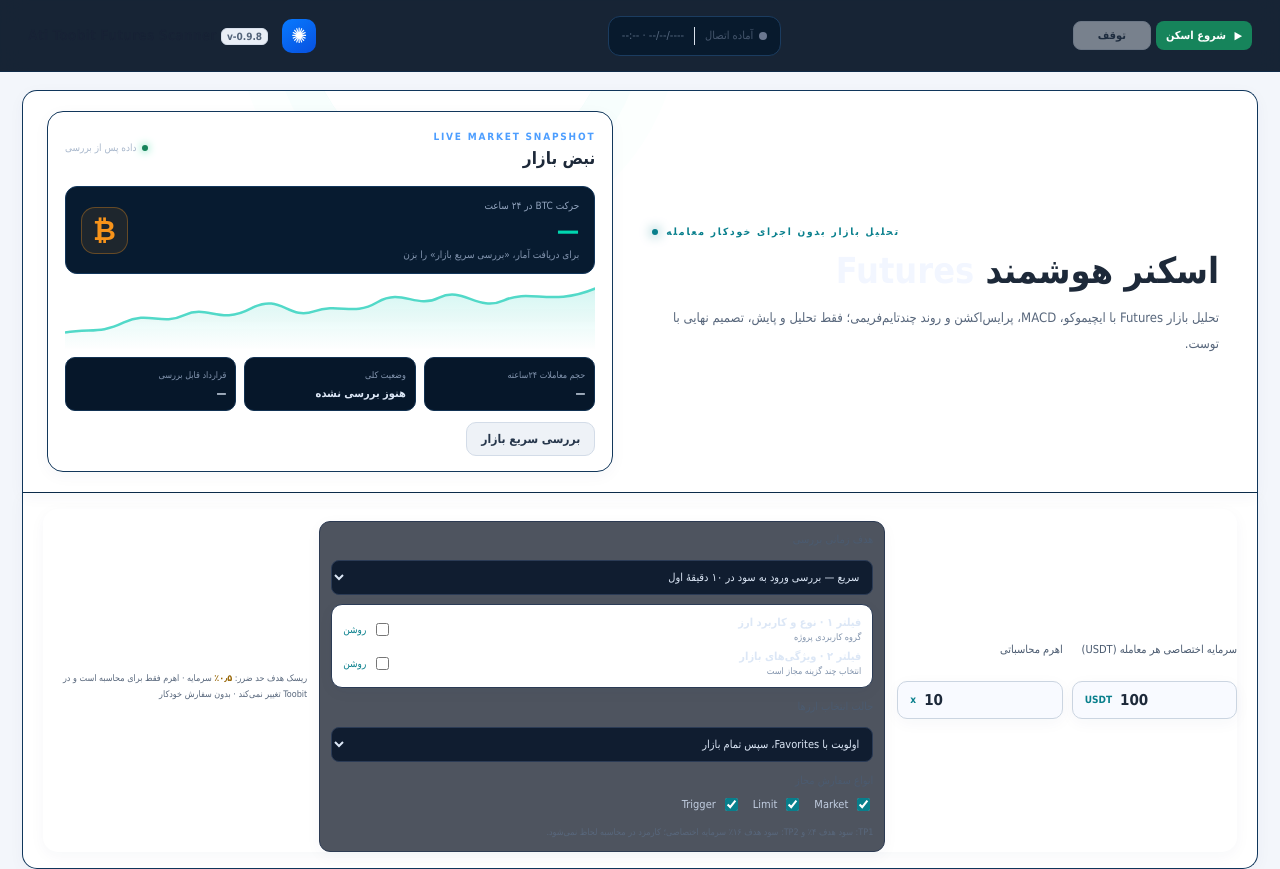
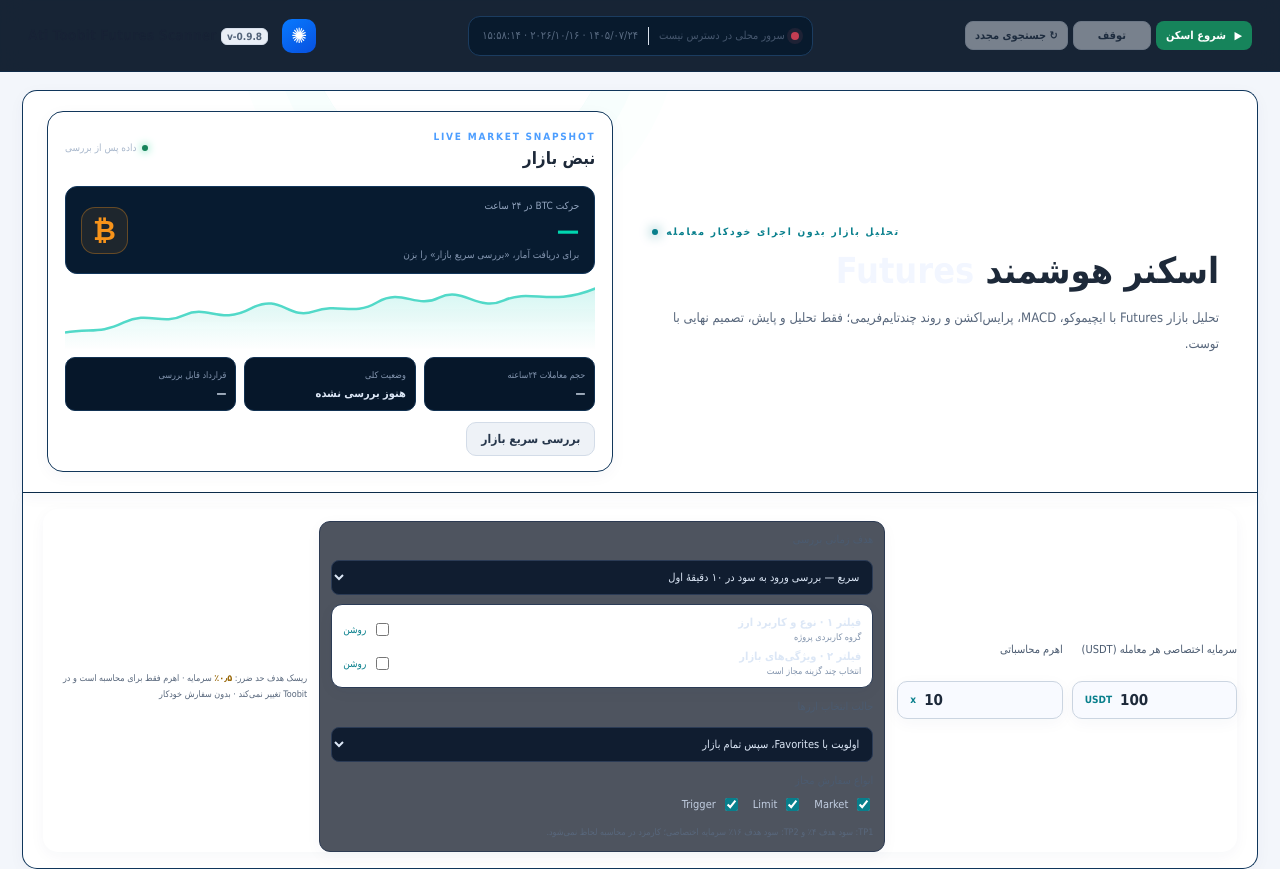
Before and after one commit to atefshamsi/AtiScannerbot, a website: page public/index.html in a window 1280 px wide. Shown: the top 869 px of the page. Drawn offline with Linux system fonts and the light colour scheme; no server answers.

Commit message:
Restore search-again control in compact header

```diff
--- a/public/index.html
+++ b/public/index.html
@@ -14,7 +14,7 @@
         <div class="brand-mark">✺</div>
         <div><div class="brand-title">Ati Toobit Futures Scanner <span class="version-label">v-0.9.8</span></div><div class="brand-subtitle">فقط تحلیل و پایش</div></div>
       </div>
-      <div class="header-actions"><button id="startBtn" class="btn btn-primary"><span>▶</span> شروع اسکن</button><button id="stopBtn" class="btn btn-ghost" disabled>توقف</button></div><div class="top-status"><span id="connectionDot" class="dot"></span><span id="connectionText">آماده اتصال</span><span class="divider-v"></span><span id="headerClock" class="tiny clock-badge">--:-- · --/--/----</span></div>
+      <div class="header-actions"><button id="startBtn" class="btn btn-primary"><span>▶</span> شروع اسکن</button><button id="stopBtn" class="btn btn-ghost" disabled>توقف</button><button id="searchAgainBtn" class="btn btn-secondary" disabled>↻ جستجوی مجدد</button></div><div class="top-status"><span id="connectionDot" class="dot"></span><span id="connectionText">آماده اتصال</span><span class="divider-v"></span><span id="headerClock" class="tiny clock-badge">--:-- · --/--/----</span></div>
     </header>
 
     <main>
```
